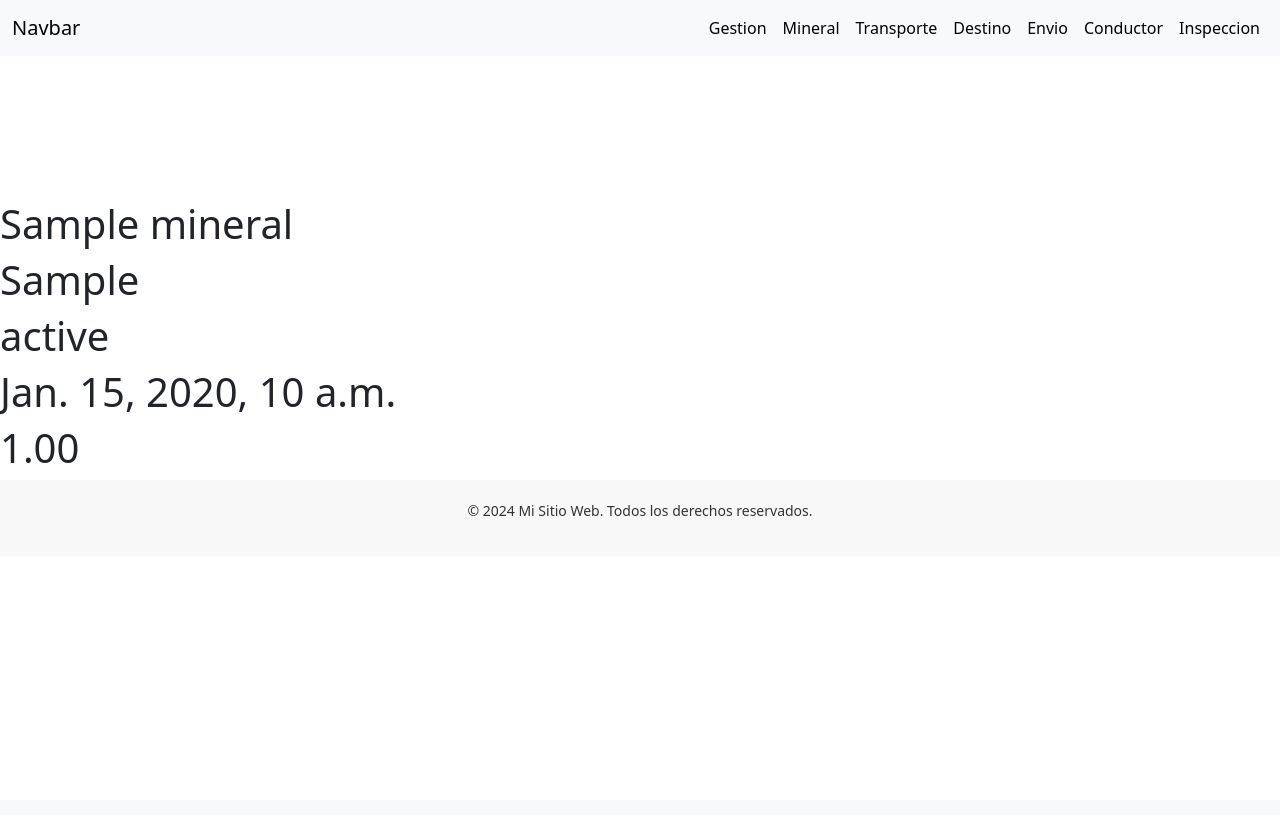
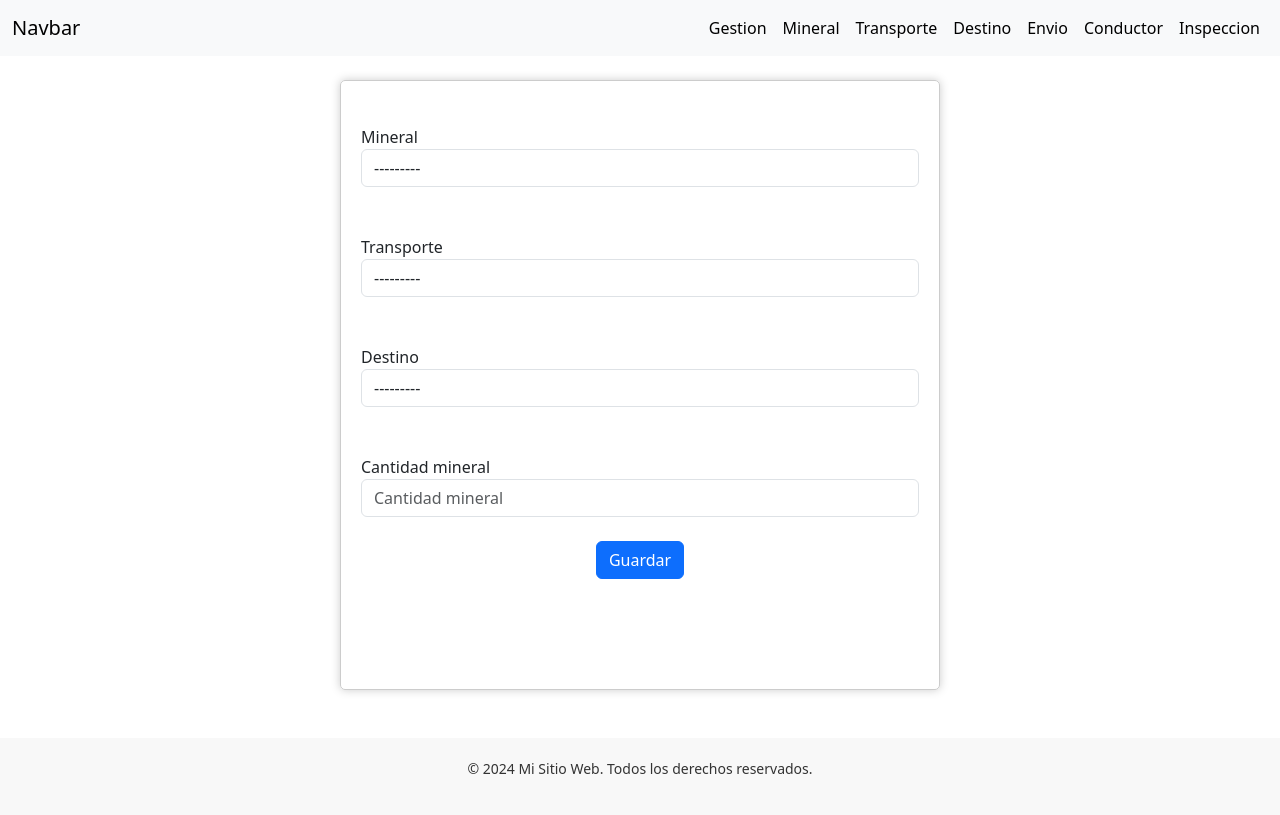
Before and after one commit to jhoan28310576/App_gestion-de-recursos-minerales, a Django app: page /envio/ in a window 1280 px wide. Before the commit the page ends 516 px from the top, so only its background shows below. Run offline with Django 5.2, Linux system fonts and the light colour scheme; tables that the repository leaves empty hold one stand-in row (values such as "Sample post"); one stand-in notice (Sample message) is shown; some libraries are stand-ins or nearby versions.

Commit message:
V5
creando vistas de los usuarios en los app de TRANSPORTE, DESTINO, ENVIO

```diff
--- /dev/null
+++ b/Mineria/mineria/envio_03/forms.py
@@ -0,0 +1,7 @@
+from django import forms
+from .models import Envio
+
+class Envioform(forms.ModelForm):
+    class Meta:
+        model = Envio
+        fields = ['mineral', 'transporte', 'destino', 'cantidad_mineral']
--- a/Mineria/mineria/envio_03/templates/envio.html
+++ b/Mineria/mineria/envio_03/templates/envio.html
@@ -1,25 +1,50 @@
 {% extends "base.html" %}
 
 {% block title %}
-Envios
+Envio
 {% endblock %}
 
 {% block content %}
+<br>
 
-<br>
-<br><br>
+<div class="container marketing">
+{% if messages %}
+    {% for message in messages %}
+        <script>alert("{{ message }}");</script>
+    {% endfor %}
+{% endif %}
+
+<!-- Inicio de la tarjeta -->
+<div class="card_form">
+    <form method="POST">
+        {% csrf_token %}
+        {% for field in envios %}
+        <br>
+        <div class="form-group">
+            <label for="{{ field.id_for_label }}">{{ field.label }}</label>
+            {% if field.field.widget.input_type == "select" %}
+                <select name="{{ field.html_name }}" id="{{ field.auto_id }}" class="form-control">
+                    {% for choice in field.field.choices %}
+                        <option value="{{ choice.0 }}">{{ choice.1 }}</option>
+                    {% endfor %}
+                </select>
+            {% else %}
+                <input type="{{ field.field.widget.input_type }}" name="{{ field.html_name }}" id="{{ field.auto_id }}" class="form-control" placeholder="{{ field.label }}">
+            {% endif %}
+            {% if field.help_text %}
+            <small id="{{ field.id_for_label }}Help" class="form-text text-muted">{{ field.help_text }}</small>
+            {% endif %}
+            {% for error in field.errors %}
+            <div class="alert alert-danger">{{ error }}</div>
+            {% endfor %}
+        </div>
+        <br>
+        {% endfor %}
+        <button type="submit" class="btn btn-primary btn-centrado">Guardar</button>
+    </form>
+</div>
+<!-- Fin de la tarjeta -->
+</div>
 <br>
 <br>
-<br>
-{% for contenido in envios  %}
-    <section>
-        <h1>{{contenido.mineral}}</h1>
-        <h1>{{contenido.transporte}}</h1>
-        <h1>{{contenido.destino}}</h1>
-        <h1>{{contenido.fecha_envio}}</h1>
-        <h1>{{contenido.cantidad_mineral}}</h1>
-    </section>
-{% endfor %}
-
-
 {% endblock %}
--- a/Mineria/mineria/envio_03/views.py
+++ b/Mineria/mineria/envio_03/views.py
@@ -1,6 +1,10 @@
 from django.shortcuts import render
-from .models import Envio
-# Create your views here.
-def envio(resquest):
-    envio = Envio.objects.all()
-    return render(resquest, 'envio.html',{"envios":envio})
+from .forms import Envioform
+from  django.contrib import messages
+# Create your views here
+def envio(request):
+    envio = Envioform(request.POST or None)
+    if envio.is_valid():
+        envio.save()
+        messages.success(request, 'Envio guardado con exito')
+    return render(request,'envio.html',{"envios":envio})
--- a/Mineria/mineria/gestion/templates/base.html
+++ b/Mineria/mineria/gestion/templates/base.html
@@ -26,7 +26,7 @@
                         <a class="nav-link active" aria-current="page" href="#">Mineral</a>
                     </li>
                     <li class="nav-item">
-                        <a class="nav-link active" aria-current="page" href="#">Transporte</a>
+                        <a class="nav-link active" aria-current="page" href="{% url 'transporte' %}">Transporte</a>
                     </li>
                     <li class="nav-item">
                         <a class="nav-link active" aria-current="page" href="#">Destino</a>
@@ -57,11 +57,9 @@
     <footer style="background-color: #f8f8f8; padding: 20px; text-align: center;">
       <p style="color: #333; font-size: 14px;">© 2024 Mi Sitio Web. Todos los derechos reservados.</p>
     </footer>
-
     <!-- JS de Bootstrap -->
     <script src="{% static 'js/jquery.min.js' %}"></script>
     <script src="{% static 'js/personalizado.js' %}"></script>
     <script src="{% static 'js/bootstrap.bundle.min.js' %}"></script>
-
 </body>
 </html>
--- a/Mineria/mineria/mineria/urls.py
+++ b/Mineria/mineria/mineria/urls.py
@@ -1,38 +1,16 @@
-"""
-URL configuration for mineria project.
-
-The `urlpatterns` list routes URLs to views. For more information please see:
-    https://docs.djangoproject.com/en/5.0/topics/http/urls/
-Examples:
-Function views
-    1. Add an import:  from my_app import views
-    2. Add a URL to urlpatterns:  path('', views.home, name='home')
-Class-based views
-    1. Add an import:  from other_app.views import Home
-    2. Add a URL to urlpatterns:  path('', Home.as_view(), name='home')
-Including another URLconf
-    1. Import the include() function: from django.urls import include, path
-    2. Add a URL to urlpatterns:  path('blog/', include('blog.urls'))
-"""
-
 from django.urls import include, path
 from gestion.admin import admin_site
 from django.conf import  settings
 from django.conf.urls.static import static
-
 urlpatterns = [
     path('admin/', admin_site.urls),
     path('gestion/', include('gestion.urls')),
     path('mineral_create_view/', include('mineria_00.urls')),
-    path('transporte/', include('transporte_01.urls')),
+    path('transporte/', include('transporte_01.urls'), name='transporte'),
     path('destino/', include('destino_02.urls')),
     path('envio/', include('envio_03.urls')),
     path('conductor/', include('conductor_04.urls')),
     path('inspeccion/', include('inspeccion_05.urls')),
     path('img/', include('inspeccion_05.urls')),
-
-
-
 ]
-
 urlpatterns+=static(settings.MEDIA_URL, document_root=settings.MEDIA_ROOT)
--- a/Mineria/mineria/static/css/personalisado.css
+++ b/Mineria/mineria/static/css/personalisado.css
@@ -1,3 +1,29 @@
+.card_form{
+     width: 600px;
+     height: 610px;
+     margin: 0 auto;
+     border: 1px solid #ccc;
+     border-radius: 5px;
+     padding: 20px;
+     box-shadow: 0 0 10px #ccc;
+}
+.card_formDestino {
+     width: 600px;
+     height: 560px;
+     margin: 0 auto;
+     border: 1px solid #ccc;
+     border-radius: 5px;
+     padding: 20px;
+     box-shadow: 0 0 10px #ccc;
+}
+
+.btn-centrado {
+     display: block;
+     margin-left: auto;
+     margin-right: auto;
+ }
+
+
 footer {
      background-color: #f8f8f8;
      padding: 20px;
```
Also changed, not shown: Mineria/mineria/destino_02/forms.py (added, +7 -0 lines), Mineria/mineria/destino_02/templates/destino.html (+34 -15 lines), Mineria/mineria/destino_02/views.py (+9 -5 lines), Mineria/mineria/mineria_00/templates/mineria.html (+6 -4 lines), Mineria/mineria/transporte_01/forms.py (added, +7 -0 lines), Mineria/mineria/transporte_01/templates/transporte.html (+32 -14 lines), Mineria/mineria/transporte_01/views.py (+6 -2 lines), Screenshot_1.png (deleted), Screenshot_2.png (deleted), Screenshot_3.png (deleted).
